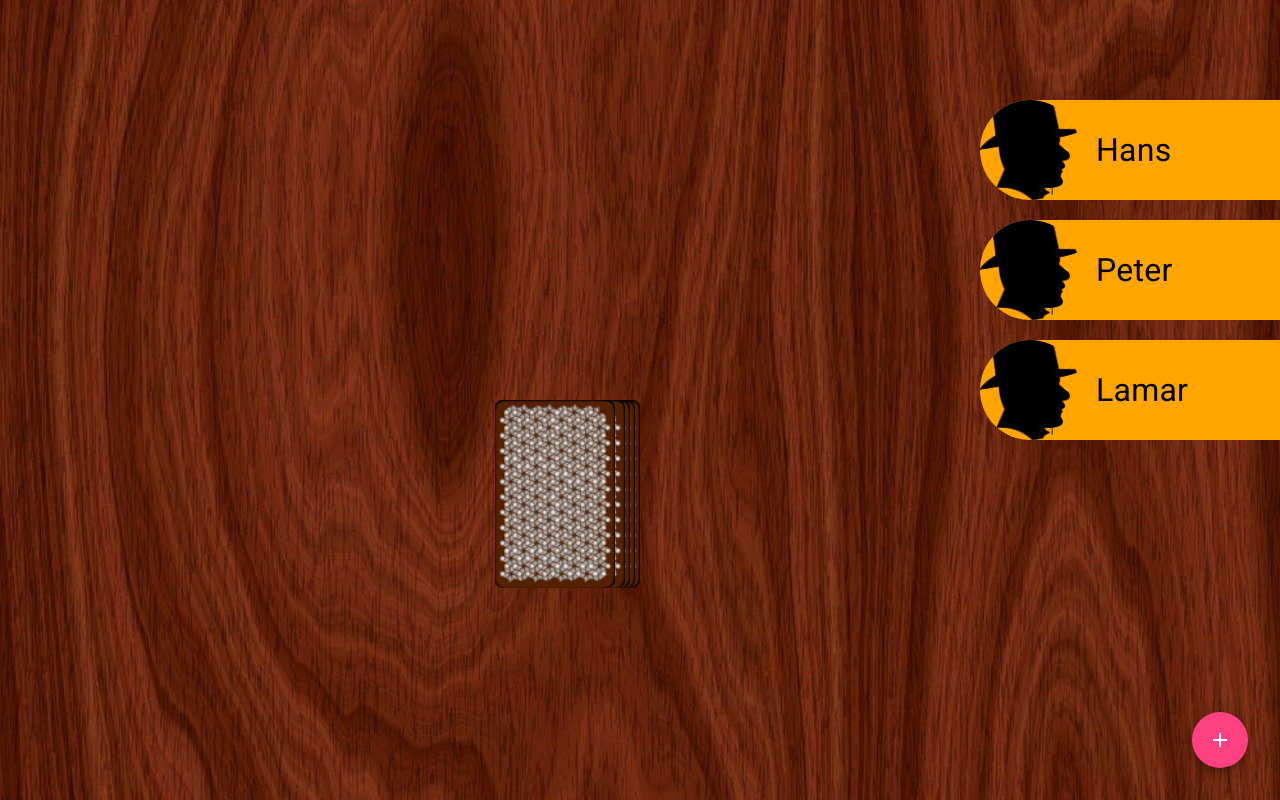
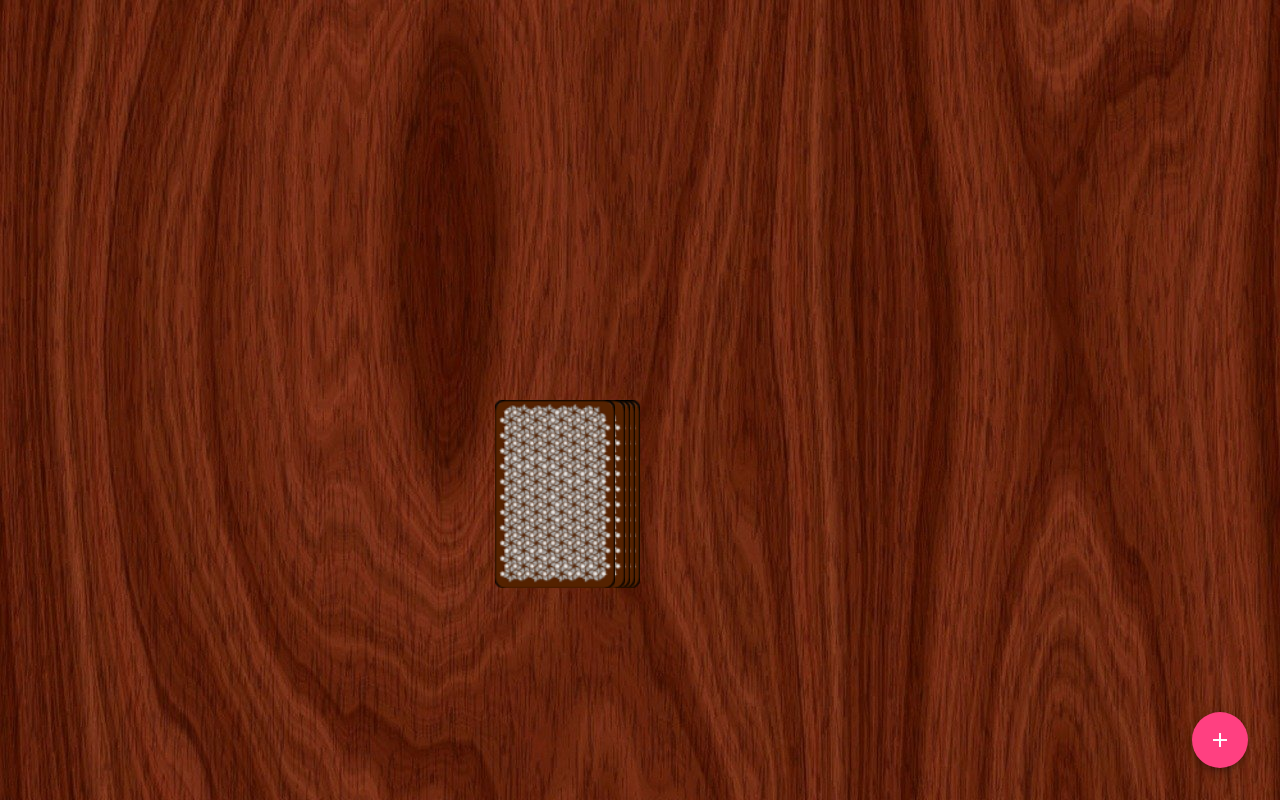
Before and after one commit to Eusti420/ringoffire, an Angular app in the folder ringoffire/: page /game in a window 1280 px wide. Built offline with nearby package versions, Linux system fonts and the light colour scheme.

Commit message:
player updated

```diff
--- a/ringoffire/src/app/dialog-add-player/dialog-add-player.component.html
+++ b/ringoffire/src/app/dialog-add-player/dialog-add-player.component.html
@@ -9,5 +9,5 @@
 </mat-dialog-content>
 <mat-dialog-actions>
   <button mat-button (click)="onNoClick()">No Thanks</button>
-  <button mat-button [mat-dialog-close]="" cdkFocusInitial>Ok</button>
+  <button mat-button [mat-dialog-close]="name" cdkFocusInitial>Ok</button>
 </mat-dialog-actions>
--- a/ringoffire/src/app/dialog-add-player/dialog-add-player.component.ts
+++ b/ringoffire/src/app/dialog-add-player/dialog-add-player.component.ts
@@ -9,9 +9,9 @@ import { MatButtonModule } from '@angular/material/button';
 @Component({
   selector: 'app-dialog-add-player',
   standalone: true,
-  imports: [MatDialogModule, MatFormFieldModule, MatInputModule, FormsModule, MatButtonModule], // FormsModule hinzufügen
+  imports: [MatDialogModule, MatFormFieldModule, MatInputModule, FormsModule, MatButtonModule],
   templateUrl: './dialog-add-player.component.html',
-  styleUrls: ['./dialog-add-player.component.scss'] // Korrektur von "styleUrl" zu "styleUrls"
+  styleUrls: ['./dialog-add-player.component.scss']
 })
 export class DialogAddPlayerComponent {
   name: string = '';  // Eigenschaft "name" hinzufügen
--- a/ringoffire/src/app/game/game.component.html
+++ b/ringoffire/src/app/game/game.component.html
@@ -1,6 +1,6 @@
 <app-player *ngFor="let player of game.players; let i = index" class="player-position"
     [name]="player"
-    [ngStyle]="{'top.px': 100 + (i * 120)}" style="top: 120px">
+    [ngStyle]="{'top.px': 100 + (i * 90)}" style="top: 120px">
 </app-player>
 
 <div class="field">
--- a/ringoffire/src/app/game/game.component.ts
+++ b/ringoffire/src/app/game/game.component.ts
@@ -46,10 +46,10 @@ export class GameComponent implements OnInit {
   };
 
   openDialog(): void {
-    const dialogRef = this.dialog.open(DialogAddPlayerComponent); // Korrektur: Komma entfernt
+    const dialogRef = this.dialog.open(DialogAddPlayerComponent);
 
-    dialogRef.afterClosed().subscribe((result: any) => { // result-Typ explizit angeben
-      console.log('The dialog was closed', result);
+    dialogRef.afterClosed().subscribe((name: string) => {
+      this.game.players.push(name);
     });
   }
 }
--- a/ringoffire/src/app/player/player.component.html
+++ b/ringoffire/src/app/player/player.component.html
@@ -1,4 +1,4 @@
-<div class="player">
+<div class="player" [class.player-active]="playerActive">
     <img src="./../../assets/img/profile/profile.png" alt="">
     <span>{{name}}</span>
 </div>
--- a/ringoffire/src/app/player/player.component.scss
+++ b/ringoffire/src/app/player/player.component.scss
@@ -2,7 +2,7 @@
     width: 300px;
     display: flex;
     align-items: center;
-    background-color: orange;
+    background-color: rgba(50, 50, 50, 0.8);
     border-top-left-radius: 50px;
     border-bottom-left-radius: 50px;
 
@@ -12,9 +12,13 @@
     }
 
     >img {
-        height: 100px;
-        width: 100px;
+        height: 70px;
+        width: 70px;
         border-radius: 100%;
         object-fit: cover;
     }
+
+    .player-active {
+        background-color: orange !important;
+    }
 }
--- a/ringoffire/src/app/player/player.component.ts
+++ b/ringoffire/src/app/player/player.component.ts
@@ -9,4 +9,5 @@ import { Component, Input } from '@angular/core';
 })
 export class PlayerComponent {
   @Input()name: string = '';
+  @Input()playerActive: boolean = false;
 }
--- a/ringoffire/src/models/game.ts
+++ b/ringoffire/src/models/game.ts
@@ -1,5 +1,5 @@
 export class Game {
-    public players: string [] = ['Hans','Peter','Lamar'];
+    public players: string [] = [];
     public stack: string [] = [];
     public playedCards: string []  = [];
     public currentPlayer: number = 0;
```
